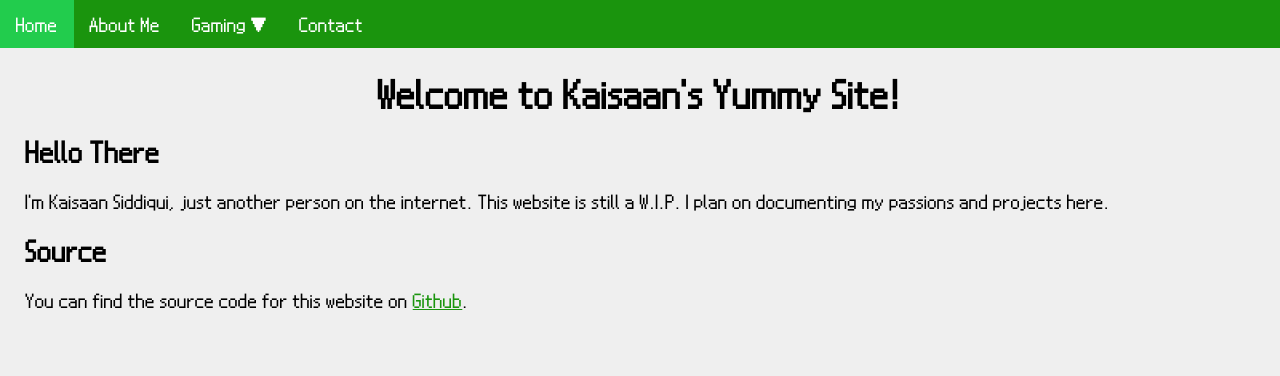
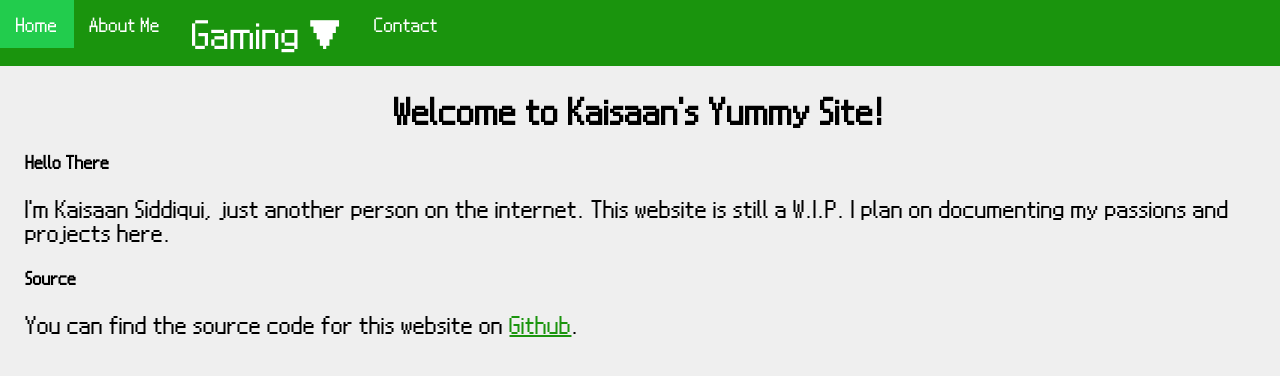
Before and after one commit to Kaisaan/kaisaan.github.io, a Jekyll site: the page built from index.html, in a window 1280 px wide. Shown: the top 376 px of the page. Built offline with Jekyll 4.4.1, drawn with Linux system fonts in a browser that asks for light colours; some web fonts are replaced.

Commit message:
Adjust font size

```diff
--- a/css/style.css
+++ b/css/style.css
@@ -23,7 +23,7 @@ body {
     background-color: #EFEFEF;
     margin: 0;
     padding: 0;
-    font-size: 100%;
+    font-size: 10px;
 }
 
 p, h1, h2 {
@@ -31,11 +31,11 @@ p, h1, h2 {
 }
 
 p {
-    font-size: 1em;
+    font-size: 2em;
 }
 
 h1 {
-    font-size: 2em;
+    font-size: 3em;
     margin-bottom: 0px;
 }
 
@@ -94,7 +94,7 @@ a:active {
   }
 
 .dropdown .dropbtn {
-    font-size: 16px;
+    font-size: 2em;
     border: none;
     outline: none;
     color: white;
```
